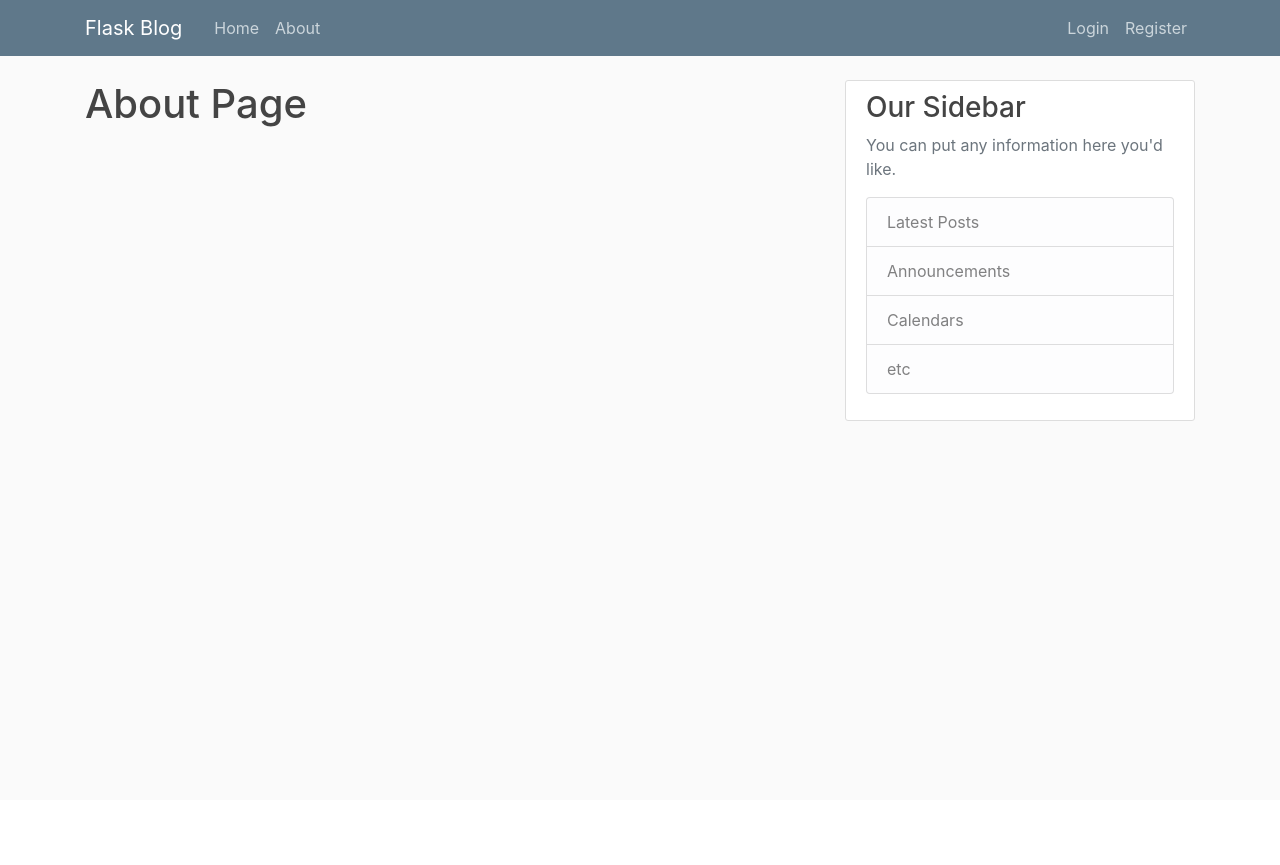
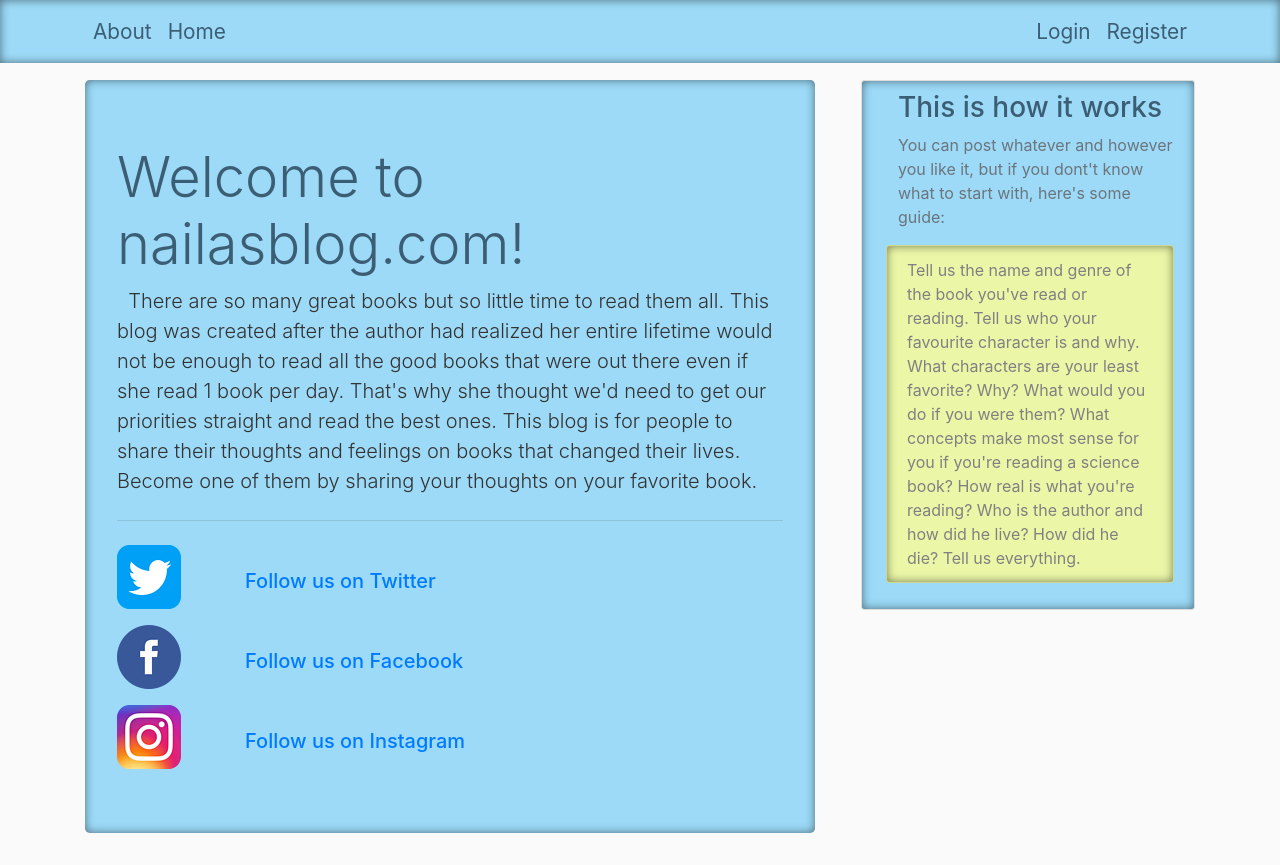
Before and after one commit to nailakaliyeva/Nailas_Blog, a Flask app: page /about in a window 1280 px wide. Before the commit the page ends 421 px from the top, so only its background shows below. Run offline with Flask 2, Linux system fonts and the light colour scheme; some libraries are stand-ins or nearby versions.

Commit message:
just added some content to the about page and added some styles

```diff
--- a/flaskblog/__init__.py
+++ b/flaskblog/__init__.py
@@ -2,7 +2,6 @@ from flask import Flask
 from flask_sqlalchemy import SQLAlchemy
 from flask_bcrypt import Bcrypt
 from flask_login import LoginManager
-from flask_mail import Mail
 from flaskblog.config import Config
 
 
@@ -11,7 +10,7 @@ bcrypt = Bcrypt()
 login_manager = LoginManager()
 login_manager.login_view = 'users.login'
 login_manager.login_message_category = 'info'
-mail = Mail()
+
 
 
 def create_app(config_class=Config):
@@ -21,7 +20,6 @@ def create_app(config_class=Config):
     db.init_app(app)
     bcrypt.init_app(app)
     login_manager.init_app(app)
-    mail.init_app(app)
 
     from flaskblog.users.routes import users
     from flaskblog.posts.routes import posts
--- a/flaskblog/templates/about.html
+++ b/flaskblog/templates/about.html
@@ -1,4 +1,27 @@
 {% extends "layout.html" %}
 {% block content %}
-    <h1>About Page</h1>
+<div class="jumbotron" style="background-color:  #9cdaf7; box-shadow: inset 0px 0px 10px rgba(0,0,0,0.5);">
+    <h1 class="display-4" style="color: #3c5e75;">Welcome to nailasblog.com!</h1>
+    <p class="lead">&nbsp There are so many great books but so little time to read them all. This blog was created after the author had realized her entire lifetime would not be enough to read all the good books that were out there even if she read 1 book per day. That's why she thought we'd need to get our priorities straight and read the best ones. This blog is for people to share their thoughts and feelings on books that changed their lives. Become one of them by sharing your thoughts on your favorite book. </p>
+    <hr class="my-4">
+    <div class="media mt-3">
+        <img src="{{ url_for('static', filename='social_media_pics/twitter.png') }}" class="mr-3" alt="...">
+        <div class="media-body">
+            <h5 class="mt-4 ml-5" style="color: #3c5e75;"><a href Follow us on Twitter title = "Here should be a link to our Twitter account that doesn't exist yet">Follow us on Twitter</a></h5>
+        </div>
+    </div>
+    <div class="media mt-3 ml-10">
+        <img src="{{ url_for('static', filename='social_media_pics/facebook.png') }}" class="mr-3" alt="...">
+        <div class="media-body">
+            <h5 class="mt-4 ml-5" style="color: #3c5e75;"><a href Follow us on Facebook title = "Here should be a link to our Facebook profile that doesn't exist yet">Follow us on Facebook</a></h5>
+        </div>
+    </div>
+    <div class="media mt-3">
+        <img src="{{ url_for('static', filename='social_media_pics/instagram.png') }}" class="mr-3" alt="...">
+        <div class="media-body">
+            <h5 class="mt-4 ml-5" style="color: #3c5e75;"><a href Follow us on Instagram title = "Here should be a link to our Instagram page that doesn't exist yet">Follow us on Instagram</a></h5>
+        </div>
+    </div>
+
+  </div>
 {% endblock content %}
--- a/flaskblog/templates/account.html
+++ b/flaskblog/templates/account.html
@@ -1,17 +1,17 @@
 {% extends "layout.html" %}
 {% block content %}
-    <div class="content-section">
+    <div class="content-section" style="background-color: #9cdaf7; box-shadow: inset 0px 0px 10px rgba(0,0,0,0.5);">
       <div class="media">
         <img class="rounded-circle account-img" src="{{ image_file }}">
         <div class="media-body">
-          <h2 class="account-heading">{{ current_user.username }}</h2>
+          <h2 class="account-heading" style="color: #3c5e75">{{ current_user.username }}</h2>
           <p class="text-secondary">{{ current_user.email }}</p>
         </div>
       </div>
         <form method="POST" action="" enctype="multipart/form-data">
             {{ form.hidden_tag() }}
             <fieldset class="form-group">
-                <legend class="border-bottom mb-4">Account Info</legend>
+                <legend class="border-bottom mb-4" style="color: #3c5e75">Account Info</legend>
                 <div class="form-group">
                     {{ form.username.label(class="form-control-label") }}
 
--- a/flaskblog/templates/create_post.html
+++ b/flaskblog/templates/create_post.html
@@ -1,10 +1,10 @@
 {% extends "layout.html" %}
 {% block content %}
-<div class="content-section">
+<div class="content-section" style="background-color: #ebf7a7; box-shadow: inset 0px 0px 10px rgba(0,0,0,0.5);">
     <form method="POST" action="">
         {{ form.hidden_tag() }}
         <fieldset class="form-group">
-            <legend class="border-bottom mb-4">{{ legend }}</legend>
+            <legend class="border-bottom mb-4" style="color: #3c5e75">{{ legend }}</legend>
             <div class="form-group">
                 {{ form.title.label(class="form-control-label") }}
                 {% if form.title.errors %}
--- a/flaskblog/templates/errors/403.html
+++ b/flaskblog/templates/errors/403.html
@@ -1,6 +1,6 @@
 {%extends "layout.html" %}
 {%block content%}
-    <div class="content-section">
+    <div class="content-section" style="background-color: #f5adb3; box-shadow: inset 0px 0px 10px rgba(0,0,0,0.5);">
             <h1>You don't have permission to do that (403)</h1>
             <p>Please check your account and try again</p>
     </div>
--- a/flaskblog/templates/errors/404.html
+++ b/flaskblog/templates/errors/404.html
@@ -1,6 +1,6 @@
 {%extends "layout.html" %}
 {%block content%}
-    <div class="content-section">
+    <div class="content-section" style="background-color: #f5adb3; box-shadow: inset 0px 0px 10px rgba(0,0,0,0.5);">
             <h1>Page Not Found (404)</h1>
             <p>This page does not exist. Please try a different url</p>
     </div>
--- a/flaskblog/templates/errors/500.html
+++ b/flaskblog/templates/errors/500.html
@@ -1,6 +1,6 @@
 {%extends "layout.html" %}
 {%block content%}
-    <div class="content-section">
+    <div class="content-section" style="background-color: #f5adb3; box-shadow: inset 0px 0px 10px rgba(0,0,0,0.5);">
             <h1>Something went wrong (500)</h1>
             <p>We're experiencing some trouble on our end. Please, try again later</p>
     </div>
--- a/flaskblog/templates/layout.html
+++ b/flaskblog/templates/layout.html
@@ -18,33 +18,34 @@
 </head>
 <body>
     <header class="site-header">
-      <nav class="navbar navbar-expand-md navbar-dark bg-steel fixed-top">
+      <nav class="navbar navbar-expand-md navbar-light bg-steel fixed-top" style="background-color: #9cdaf7; box-shadow: inset 0px 0px 10px rgba(0,0,0,0.5);">
+
         <div class="container">
-          <a class="navbar-brand mr-4" href="/">Flask Blog</a>
+
           <button class="navbar-toggler" type="button" data-toggle="collapse" data-target="#navbarToggle" aria-controls="navbarToggle" aria-expanded="false" aria-label="Toggle navigation">
             <span class="navbar-toggler-icon"></span>
           </button>
           <div class="collapse navbar-collapse" id="navbarToggle">
             <div class="navbar-nav mr-auto">
-              <a class="nav-item nav-link" href="{{ url_for('main.home') }}">Home</a>
-              <a class="nav-item nav-link" href="{{ url_for('main.about') }}">About</a>
+              <a class="nav-item nav-link" href="{{ url_for('main.about') }}" style="color: #3c5e75; font-size: 130%">About</a>
+              <a class="nav-item nav-link" href="{{ url_for('main.home') }}" style="color: #3c5e75; font-size: 130%">Home</a>
             </div>
             <!-- Navbar Right Side -->
             <div class="navbar-nav">
               {% if current_user.is_authenticated %}
-                <a class="nav-item nav-link" href="{{ url_for('posts.new_post') }}">New Post</a>
-                <a class="nav-item nav-link" href="{{ url_for('users.account') }}">Account</a>
-                <a class="nav-item nav-link" href="{{ url_for('users.logout') }}">Logout</a>
+                <a class="nav-item nav-link" href="{{ url_for('posts.new_post') }}" style="color: #3c5e75; font-size: 130%">New Post</a>
+                <a class="nav-item nav-link" href="{{ url_for('users.account') }}" style="color: #3c5e75; font-size: 130%">Account</a>
+                <a class="nav-item nav-link" href="{{ url_for('users.logout') }}" style="color: #3c5e75; font-size: 130%">Logout</a>
               {% else %}
-                <a class="nav-item nav-link" href="{{ url_for('users.login') }}">Login</a>
-                <a class="nav-item nav-link" href="{{ url_for('users.register') }}">Register</a>
+                <a class="nav-item nav-link" href="{{ url_for('users.login') }}" style="color: #3c5e75; font-size: 130%">Login</a>
+                <a class="nav-item nav-link" href="{{ url_for('users.register') }}" style="color: #3c5e75; font-size: 130%">Register</a>
               {% endif %}
             </div>
           </div>
         </div>
       </nav>
     </header>
-    <main role="main" class="container">
+    <main role="main" class="container"  >
       <div class="row">
         <div class="col-md-8">
           {% with messages = get_flashed_messages(with_categories=true) %}
@@ -59,14 +60,13 @@
           {% block content %}{% endblock %}
         </div>
         <div class="col-md-4">
-          <div class="content-section">
-            <h3>Our Sidebar</h3>
-            <p class='text-muted'>You can put any information here you'd like.
+          <div class="content-section ml-3" style="background-color: #9cdaf7; box-shadow: inset 0px 0px 10px rgba(0,0,0,0.5);">
+            <h3 class="ml-3" style="color: #3c5e75">This is how it works</h3>
+            <p class='text-muted ml-3'>You can post whatever and however you like it, but if you dont't know what to start with, here's some guide:
               <ul class="list-group">
-                <li class="list-group-item list-group-item-light">Latest Posts</li>
-                <li class="list-group-item list-group-item-light">Announcements</li>
-                <li class="list-group-item list-group-item-light">Calendars</li>
-                <li class="list-group-item list-group-item-light">etc</li>
+
+                <li class="list-group-item list-group-item-light ml-1" style="background-color: #ebf7a7; box-shadow: inset 0px 0px 10px rgba(0,0,0,0.5);">Tell us the name and genre of the book you've read or reading. Tell us who your favourite character is and why. What characters are your least favorite? Why? What would you do if you were them? What concepts make most sense for you if you're reading a science book? How real is what you're reading? Who is the author and how did he live? How did he die? Tell us everything.</li>
+
               </ul>
             </p>
           </div>
--- a/flaskblog/templates/login.html
+++ b/flaskblog/templates/login.html
@@ -1,10 +1,10 @@
 {% extends "layout.html" %}
 {% block content %}
-    <div class="content-section">
-        <form method="POST" action="">
+    <div class="content-section" style="background-color: #9cdaf7; box-shadow: inset 0px 0px 10px rgba(0,0,0,0.5);" >
+        <form method="POST" action="" >
             {{ form.hidden_tag() }}
             <fieldset class="form-group">
-                <legend class="border-bottom mb-4">Log In</legend>
+                <legend class="border-bottom mb-4" style="color: #3c5e75">Log In</legend>
                 <div class="form-group">
                     {{ form.email.label(class="form-control-label") }}
                     {% if form.email.errors %}
--- a/flaskblog/templates/post.html
+++ b/flaskblog/templates/post.html
@@ -1,6 +1,6 @@
 {% extends "layout.html" %}
 {% block content %}
-  <article class="media content-section">
+  <article class="media content-section" style="background-color: #ebf7a7; box-shadow: inset 0px 0px 10px rgba(0,0,0,0.5);">
     <img class="rounded-circle article-img" src="{{ url_for('static', filename='profile_pics/' + post.author.image_file) }}">
     <div class="media-body">
       <div class="article-metadata">
--- a/flaskblog/templates/register.html
+++ b/flaskblog/templates/register.html
@@ -1,10 +1,10 @@
 {% extends "layout.html" %}
 {% block content %}
-    <div class="content-section">
+    <div class="content-section" style="background-color: #9cdaf7; box-shadow: inset 0px 0px 10px rgba(0,0,0,0.5);">
         <form method="POST" action="">
             {{ form.hidden_tag() }}
             <fieldset class="form-group">
-                <legend class="border-bottom mb-4">Join Today</legend>
+                <legend class="border-bottom mb-4" style="color: #3c5e75">Join Today</legend>
                 <div class="form-group">
                     {{ form.username.label(class="form-control-label") }}
 
--- a/flaskblog/templates/reset_request.html
+++ b/flaskblog/templates/reset_request.html
@@ -1,10 +1,10 @@
 {% extends "layout.html" %}
 {% block content %}
-    <div class="content-section">
+    <div class="content-section" style="background-color: #9cdaf7; box-shadow: inset 0px 0px 10px rgba(0,0,0,0.5);">
         <form method="POST" action="">
             {{ form.hidden_tag() }}
             <fieldset class="form-group">
-                <legend class="border-bottom mb-4">Reset Password</legend>
+                <legend class="border-bottom mb-4"style="color: #3c5e75">Reset Password</legend>
                 <div class="form-group">
                     {{ form.email.label(class="form-control-label") }}
                     {% if form.email.errors %}
--- a/flaskblog/templates/reset_token.html
+++ b/flaskblog/templates/reset_token.html
@@ -1,6 +1,6 @@
 {% extends "layout.html" %}
 {% block content %}
-    <div class="content-section">
+    <div class="content-section" style="background-color: #9cdaf7; box-shadow: inset 0px 0px 10px rgba(0,0,0,0.5);">
         <form method="POST" action="">
             {{ form.hidden_tag() }}
             <fieldset class="form-group">
--- a/flaskblog/users/utils.py
+++ b/flaskblog/users/utils.py
@@ -3,8 +3,7 @@ import secrets
 import requests
 from PIL import Image
 from flask import url_for, current_app
-from flask_mail import Message
-from flaskblog import mail
+
 
 
 def save_picture(form_picture):
```
Also changed, not shown: flaskblog/templates/home.html (+4 -4 lines), flaskblog/templates/user_posts.html (+4 -4 lines), flaskblog/static/social_media_pics/facebook.png (added), flaskblog/static/social_media_pics/instagram.png (added), flaskblog/static/social_media_pics/twitter.png (added).
